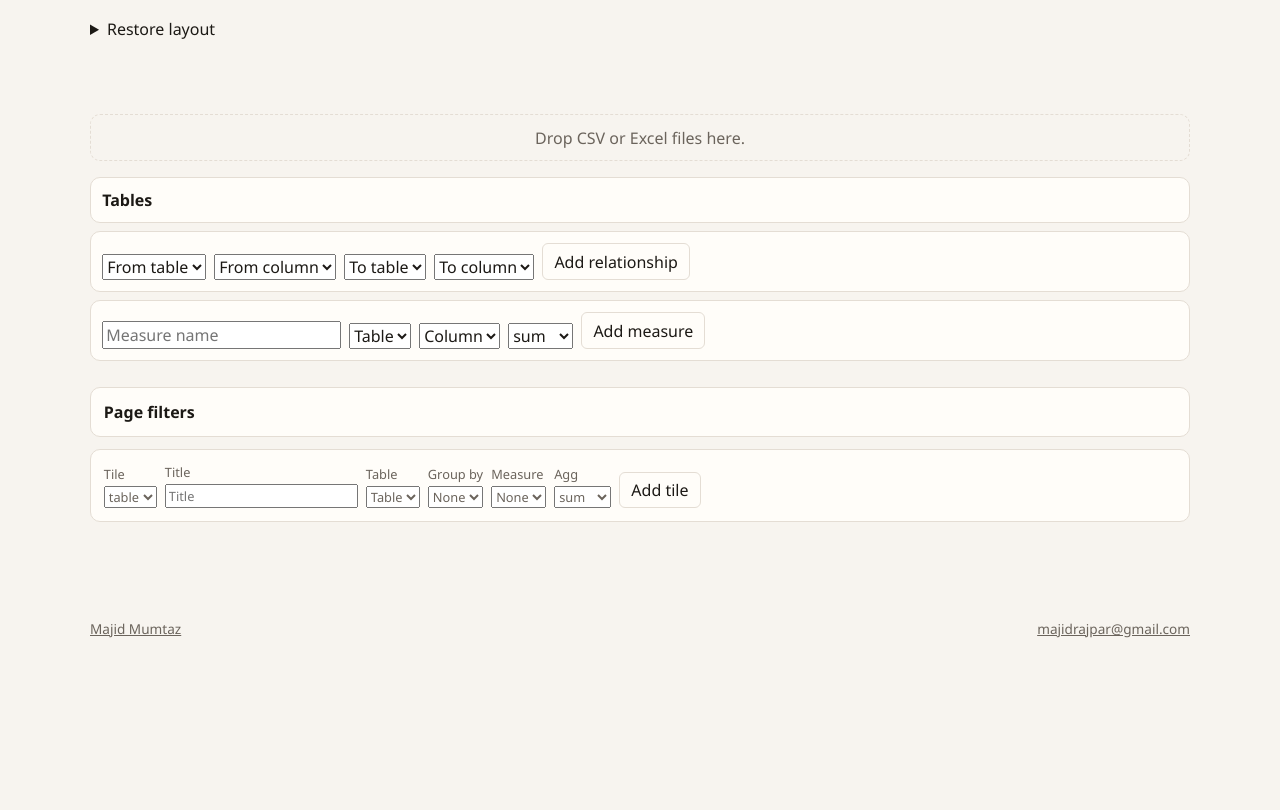
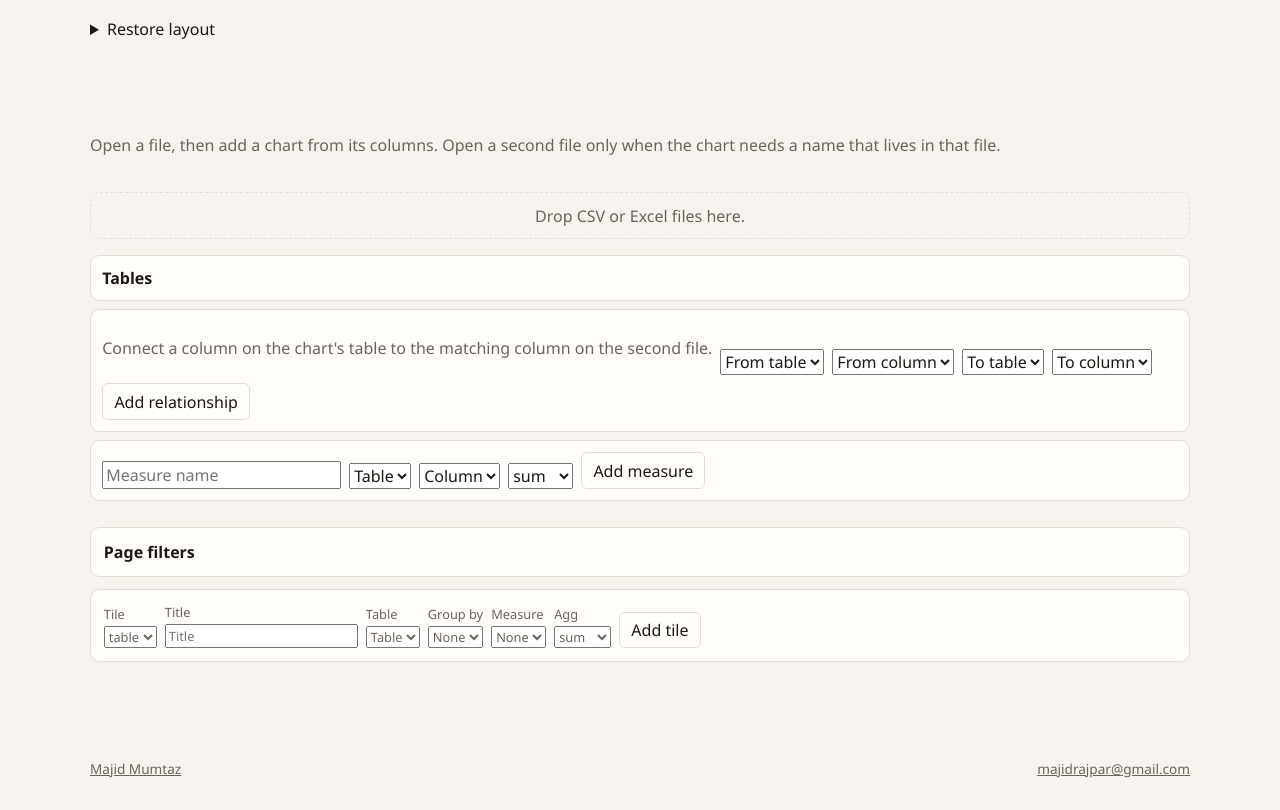
Before and after one commit to majidrajpar/boardlite, a website built with Vite: page index.html in a window 1280 px wide. Shown: the part 95-905 px from the top of the page. Before the commit the page ends 800 px from the top, so only its background shows below. Built offline with nearby package versions, Linux system fonts and the light colour scheme.

Commit message:
Tell the first report when a second file is needed.

```diff
--- a/index.html
+++ b/index.html
@@ -28,6 +28,7 @@
       <label class="file">Choose a report JSON<input id="import" type="file" accept="application/json,.json" /></label>
     </details>
     <p id="status" role="status"></p>
+    <p id="path" class="top path">Open a file, then add a chart from its columns. Open a second file only when the chart needs a name that lives in that file.</p>
     <p id="drop" class="drop">Drop CSV or Excel files here.</p>
     <section id="model"></section>
     <section id="columns"></section>
--- a/src/main.ts
+++ b/src/main.ts
@@ -305,6 +305,10 @@ function renderModel() {
   }
   const link = document.createElement("div");
   link.className = "model-card edit";
+  const linkHelp = document.createElement("p");
+  linkHelp.className = "note";
+  linkHelp.textContent = "Connect a column on the chart's table to the matching column on the second file.";
+  link.append(linkHelp);
   const fromTable = select(report.tables.map((table) => table.name), "", "From table");
   const fromColumn = select([], "", "From column");
   const toTable = select(report.tables.map((table) => table.name), "", "To table");
--- a/src/style.css
+++ b/src/style.css
@@ -20,7 +20,8 @@ button { cursor: pointer; }
 .mark { margin: 0; color: var(--accent); font-size: 0.8rem; letter-spacing: 0.04em; text-transform: uppercase; }
 h1 { margin: 0; font-size: 1.6rem; }
 .actions { display: flex; gap: 0.5rem; flex-wrap: wrap; }
-#status, .drop { min-height: 1.4rem; color: var(--muted); }
+#status, .drop, .path { min-height: 1.4rem; color: var(--muted); }
+.path { margin-bottom: 0.8rem; }
 .drop { border: 1px dashed var(--line); border-radius: 10px; padding: 0.7rem; text-align: center; }
 body.readonly .edit { display: none; }
 #model { display: grid; gap: 0.5rem; margin-bottom: 0.8rem; }
```
